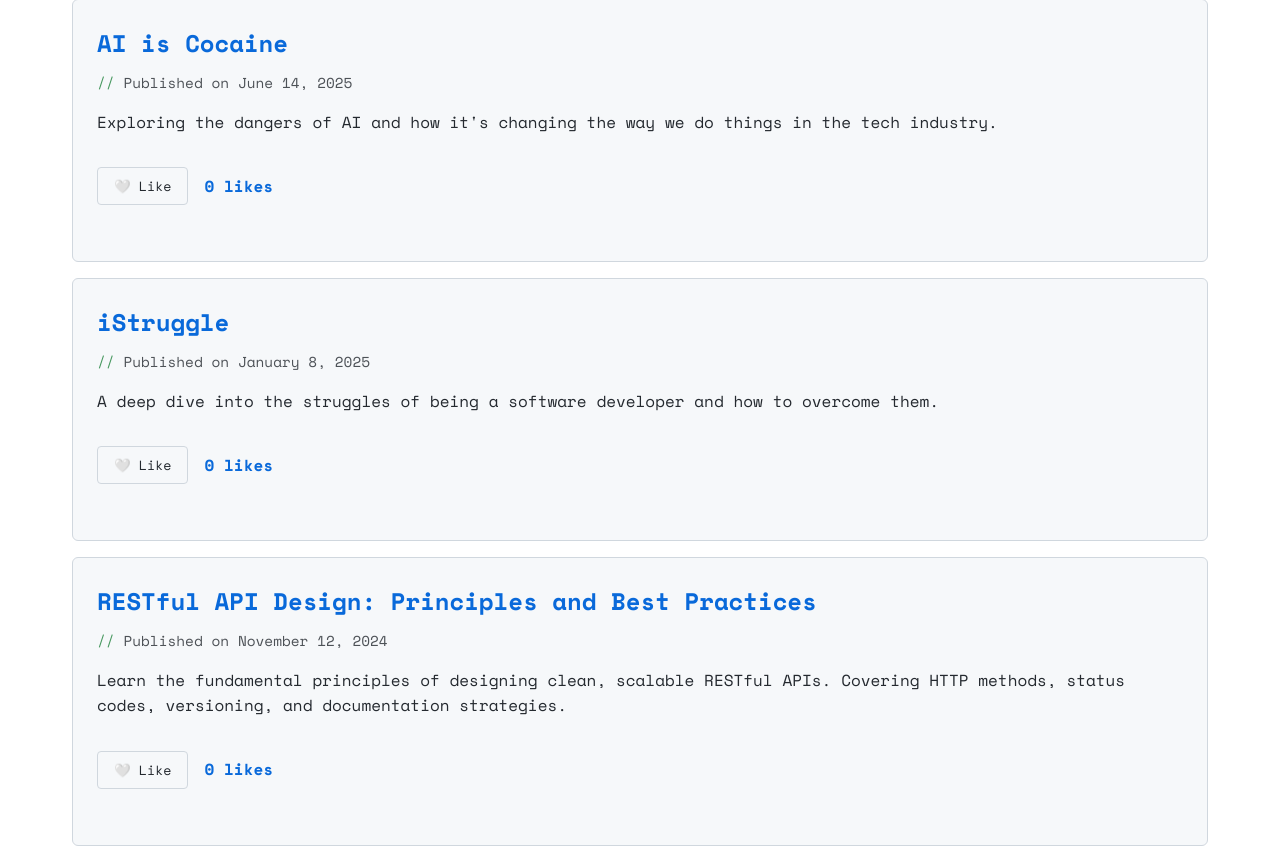
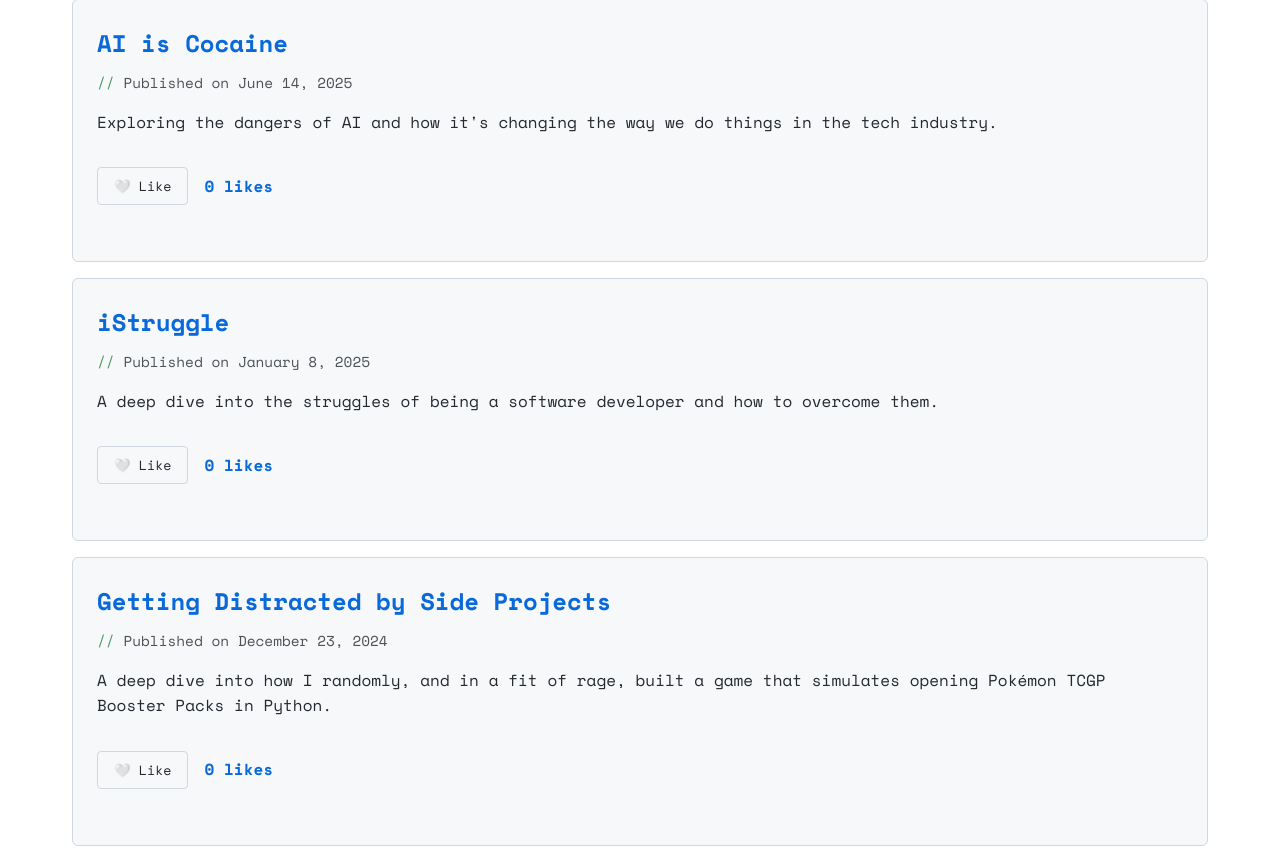
Before and after one commit to DannyBimma/dannybimma.github.io, a plain HTML site: page articles.html in a window 1280 px wide. Shown: the part 274-1134 px from the top of the page. Drawn offline with nearby package versions, Linux system fonts and the light colour scheme.

Commit message:
Link to Poke_Play article.

```diff
--- a/articles.html
+++ b/articles.html
@@ -99,15 +99,15 @@
           <li>
             <article>
               <h3>
-                <a href="archives/api-design-principles.html"
-                  >RESTful API Design: Principles and Best Practices</a
+                <a href="archives/poke_play.html"
+                  >Getting Distracted by Side Projects</a
                 >
               </h3>
-              <div class="article-meta">Published on November 12, 2024</div>
+              <div class="article-meta">Published on December 23, 2024</div>
               <p>
-                Learn the fundamental principles of designing clean, scalable
-                RESTful APIs. Covering HTTP methods, status codes, versioning,
-                and documentation strategies.
+                A deep dive into how I randomly, and in a fit of rage, built a
+                game that simulates opening Pokémon TCGP Booster Packs in
+                Python.
               </p>
               <div class="like-container">
                 <button
```
